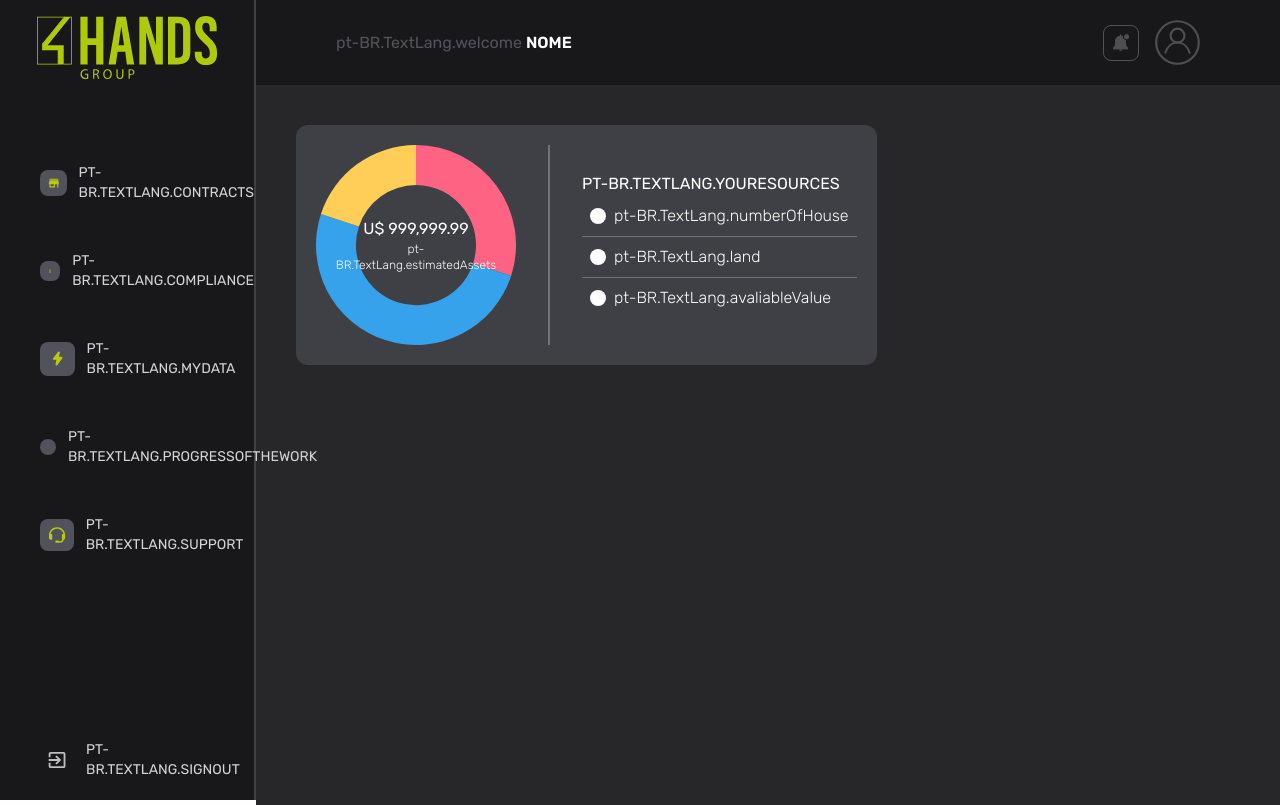
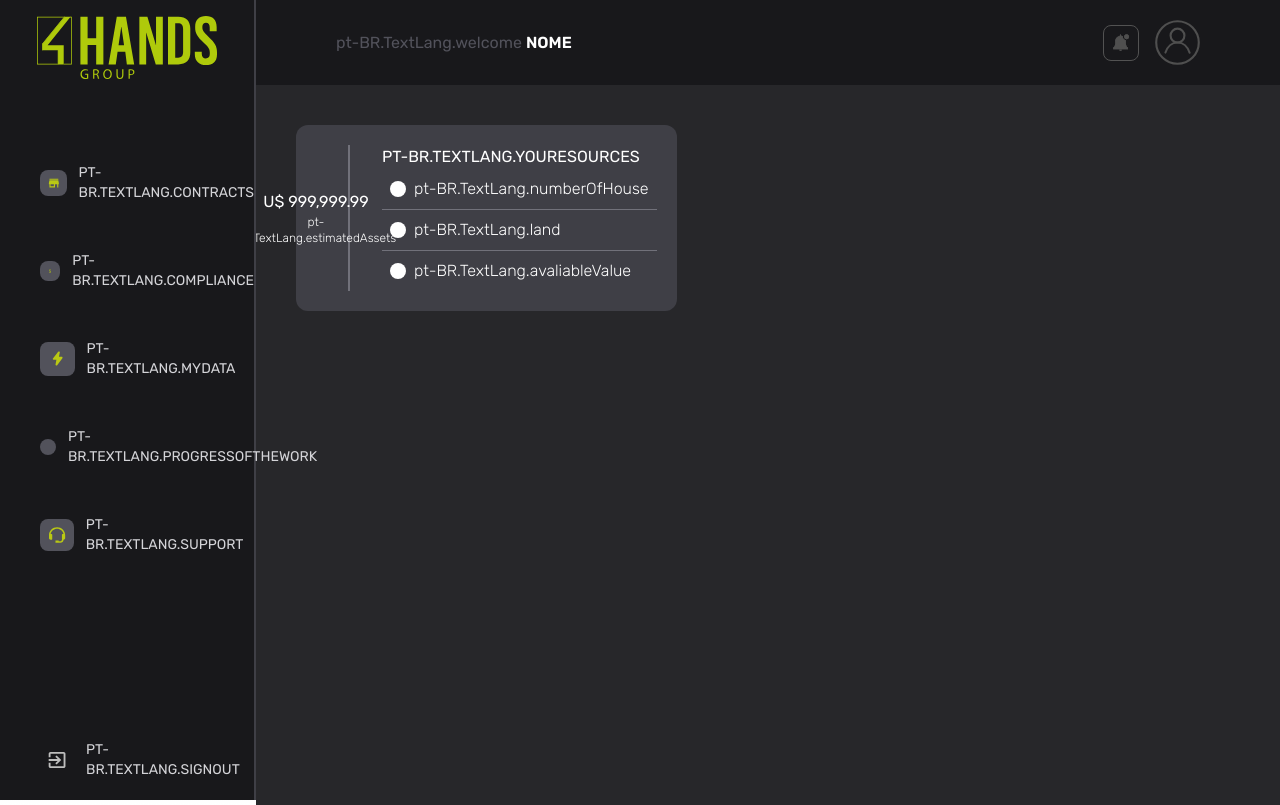
Before and after one commit to douglasc-c/jb-next, a Next.js app: page /en/dashboard in a window 1280 px wide. Built offline with nearby package versions, Linux system fonts and the light colour scheme.

Commit message:
feat(install):react-redux

```diff
--- a/package.json
+++ b/package.json
@@ -9,10 +9,12 @@
     "lint": "next lint"
   },
   "dependencies": {
+    "@reduxjs/toolkit": "^2.3.0",
     "next": "15.0.2",
     "next-intl": "^3.25.0",
     "react": "18",
-    "react-dom": "18"
+    "react-dom": "18",
+    "react-redux": "^9.1.2"
   },
   "devDependencies": {
     "@rocketseat/eslint-config": "^2.2.2",
--- a/src/components/cards/you-resources.tsx
+++ b/src/components/cards/you-resources.tsx
@@ -13,7 +13,7 @@ export function YorResources() {
   return (
     <div className="flex p-5 bg-zinc-700 rounded-xl h-auto space-x-8">
       <section className="relative flex justify-center items-center">
-        <DoughnutChart labels={labels} data={data} colors={colors} />
+        {/* <DoughnutChart labels={labels} data={data} colors={colors} /> */}
         <div className="absolute top-1/2 left-1/2 transform -translate-x-1/2 -translate-y-1/2 text-center">
           <p>U$ 999,999.99</p>
           <p className="text-xs font-light">
```
Also changed, not shown: 1 other file (tests, documents, lock files or other folders).
